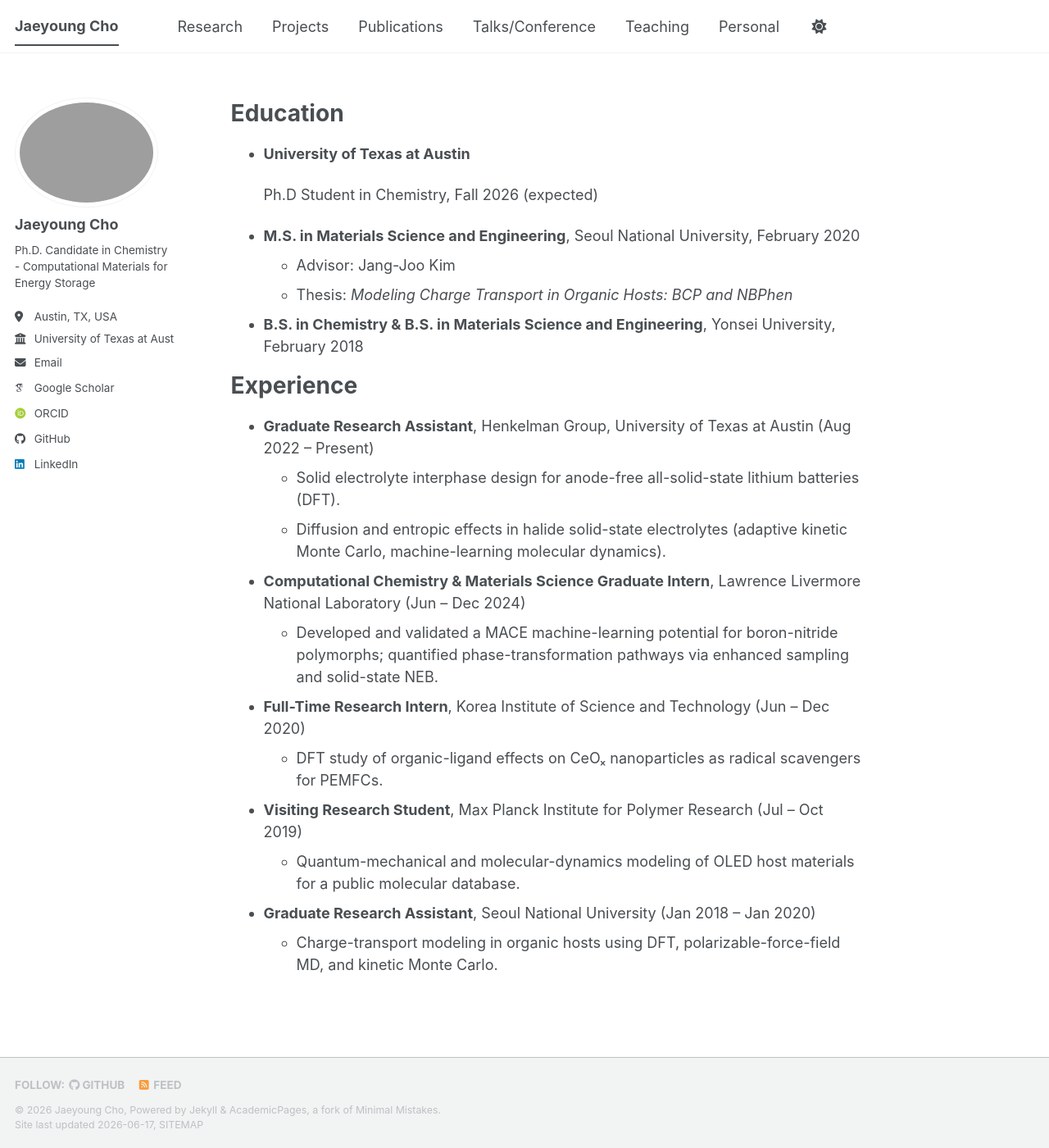
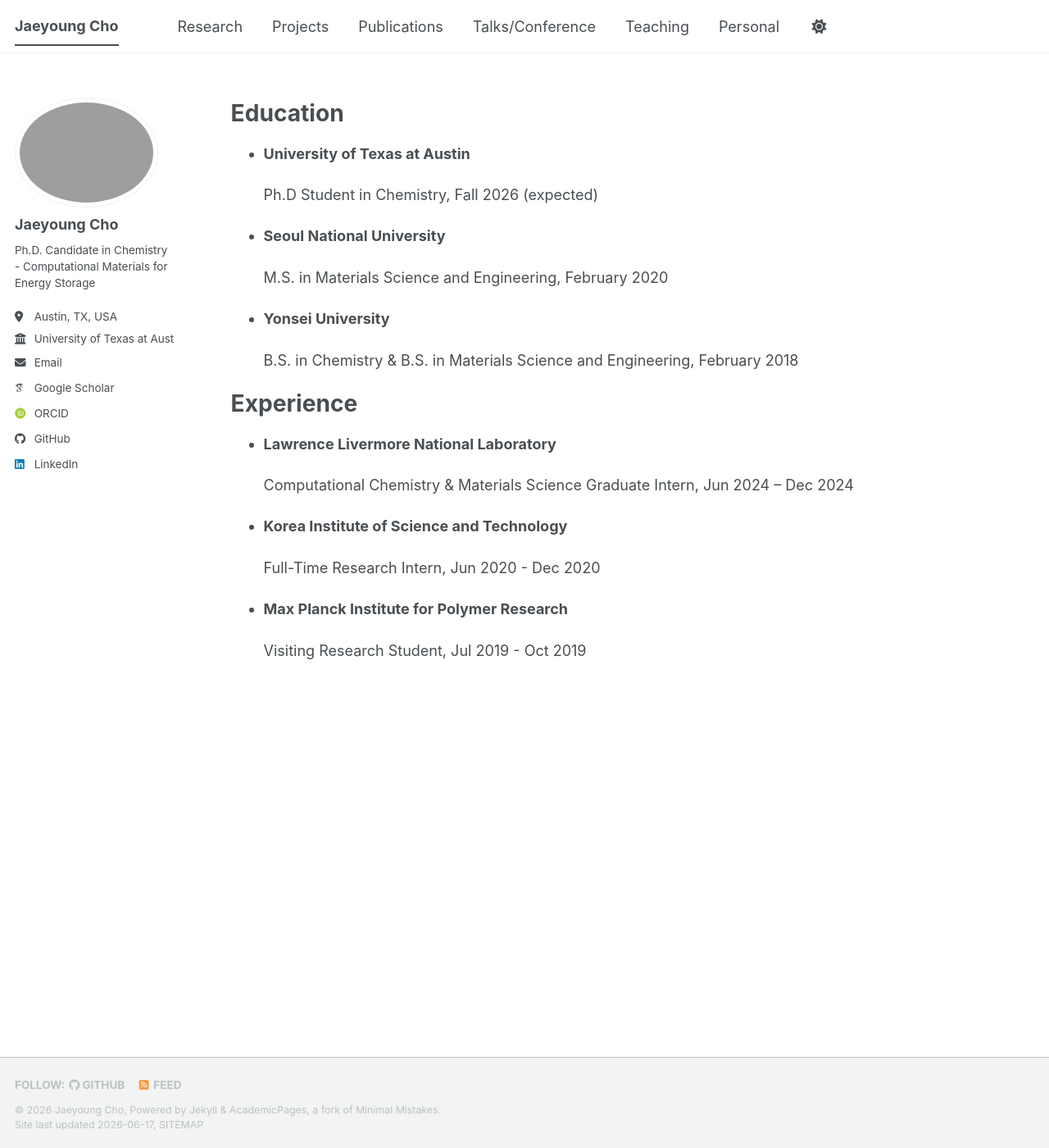
Before and after one commit to jycho5758/jycho5758.github.io, a Jekyll site: the page built from _pages/about.md, in a window 1280 px wide and 1400 px high, scrolled down 923 px. Shown: the whole window at 82% size. Built offline with Jekyll 4.4.1, drawn with Linux system fonts in a browser that asks for light colours; some web fonts are replaced; a script bundle is joined from its source files by our own code; library files that are not in the unit come from our copies.

Commit message:
Update about.md

```diff
--- a/_pages/about.md
+++ b/_pages/about.md
@@ -20,25 +20,24 @@ Education
 
   Ph.D Student in Chemistry, Fall 2026 (expected)
 
-* **M.S. in Materials Science and Engineering**, Seoul National University, February 2020
-  * Advisor: Jang-Joo Kim
-  * Thesis: *Modeling Charge Transport in Organic Hosts: BCP and NBPhen*
-* **B.S. in Chemistry & B.S. in Materials Science and Engineering**, Yonsei University, February 2018
+* **Seoul National University**
+
+  M.S. in Materials Science and Engineering, February 2020
+
+* **Yonsei University**
+
+  B.S. in Chemistry & B.S. in Materials Science and Engineering, February 2018
 
 Experience
 ======
-* **Graduate Research Assistant**, Henkelman Group, University of Texas at Austin (Aug 2022 – Present)
-  * Solid electrolyte interphase design for anode-free all-solid-state lithium batteries (DFT).
-  * Diffusion and entropic effects in halide solid-state electrolytes (adaptive kinetic Monte Carlo, machine-learning molecular dynamics).
+* **Lawrence Livermore National Laboratory**
 
-* **Computational Chemistry & Materials Science Graduate Intern**, Lawrence Livermore National Laboratory (Jun – Dec 2024)
-  * Developed and validated a MACE machine-learning potential for boron-nitride polymorphs; quantified phase-transformation pathways via enhanced sampling and solid-state NEB.
+  Computational Chemistry & Materials Science Graduate Intern, Jun 2024 – Dec 2024
 
-* **Full-Time Research Intern**, Korea Institute of Science and Technology (Jun – Dec 2020)
-  * DFT study of organic-ligand effects on CeOₓ nanoparticles as radical scavengers for PEMFCs.
+* **Korea Institute of Science and Technology**
 
-* **Visiting Research Student**, Max Planck Institute for Polymer Research (Jul – Oct 2019)
-  * Quantum-mechanical and molecular-dynamics modeling of OLED host materials for a public molecular database.
+  Full-Time Research Intern, Jun 2020 - Dec 2020
 
-* **Graduate Research Assistant**, Seoul National University (Jan 2018 – Jan 2020)
-  * Charge-transport modeling in organic hosts using DFT, polarizable-force-field MD, and kinetic Monte Carlo.
+* **Max Planck Institute for Polymer Research**
+
+  Visiting Research Student, Jul 2019 - Oct 2019
```
